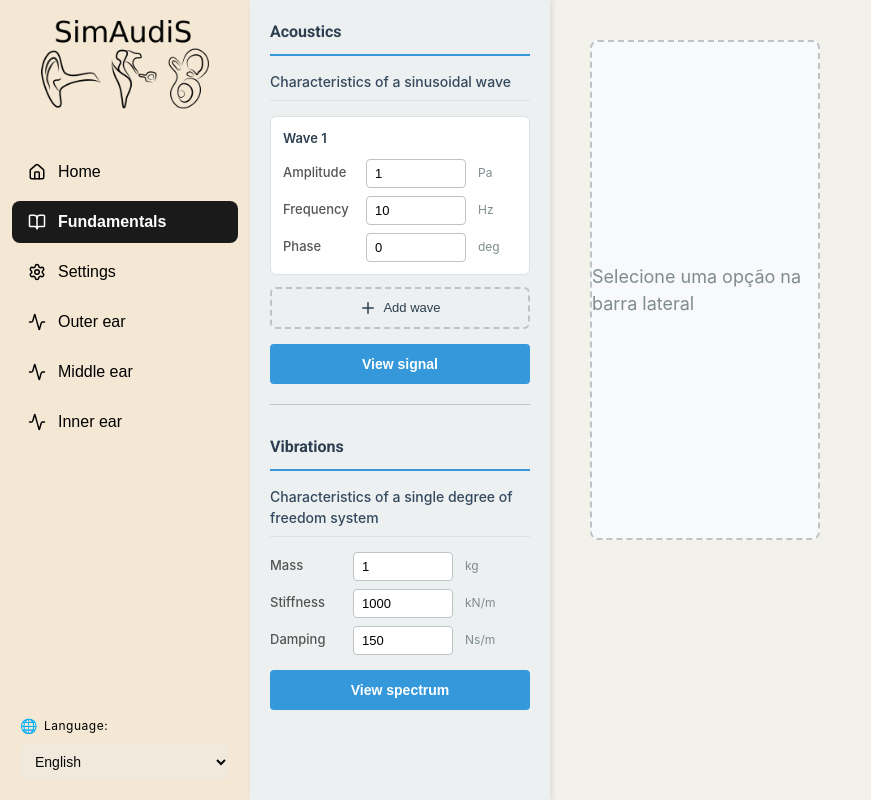
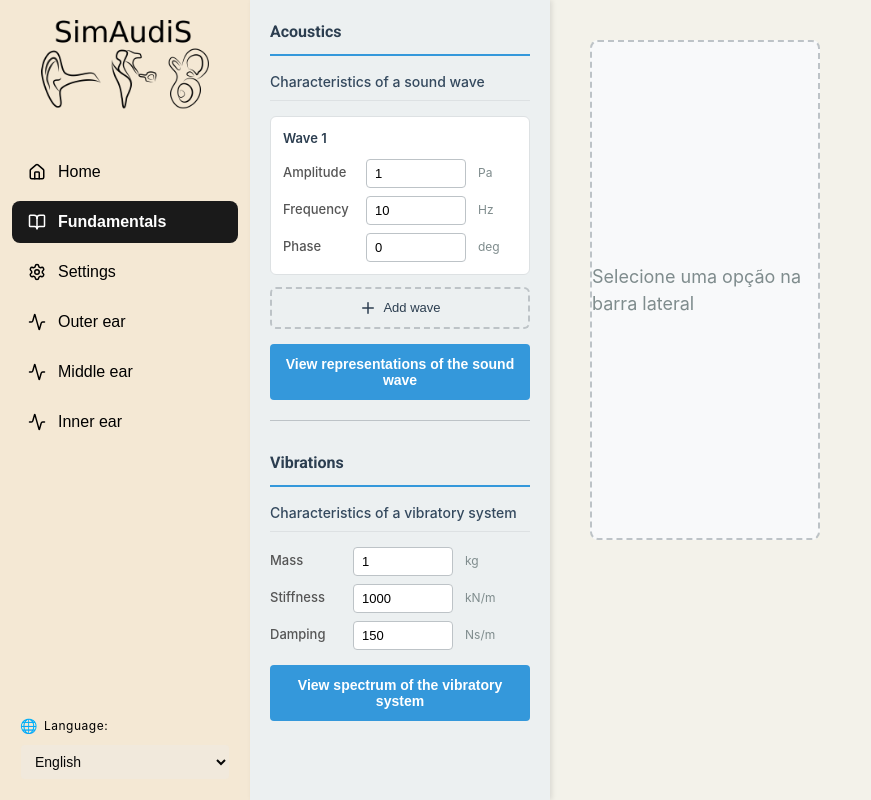
Before and after one commit to LucasCostaLobato/auditory-system-frontend, a React (Vite) app: page / in a window 1280 px wide. Both pictures are taken after a click on the button "Fundamentals". Shown: the whole page, without its empty margins (0-871 px from the left). Built offline with nearby package versions, Linux system fonts and the light colour scheme.

Commit message:
Text fix in Fundamentals page

```diff
--- a/src/components/sidebars/FundamentalsSidebar.jsx
+++ b/src/components/sidebars/FundamentalsSidebar.jsx
@@ -193,7 +193,7 @@ const FundamentalsSidebar = ({ onViewSignal, onViewSpectrum }) => {
             className="fundamentals-button"
             onClick={handleViewSpectrum}
           >
-            {t('fundamentals.viewSpectrum')}
+            {t('fundamentals.viewSpectrumVibSystem')}
           </button>
         </div>
       </div>
--- a/src/translations.json
+++ b/src/translations.json
@@ -10,14 +10,14 @@
     },
     "fundamentals": {
       "acousticsSection": "Acústica",
-      "sineWaveSubsection": "Características de uma onda senoidal",
+      "sineWaveSubsection": "Características de uma onda sonora",
       "amplitude": "Amplitude",
       "frequency": "Frequência",
       "phase": "Fase",
       "wave": "Onda",
       "addWave": "Adicionar onda",
       "removeWave": "Remover onda",
-      "viewSignal": "Ver sinal",
+      "viewSignal": "Ver representações da onda sonora",
       "clickToView": "Clique em \"Ver sinal\" para visualizar os gráficos",
       "timeGraphTitle": "Sinal no Domínio do Tempo",
       "spectrumGraphTitle": "Espectro de Frequência",
@@ -31,11 +31,11 @@
       "explanationBullet4": "Nos gráficos ao lado, ambos os domínios são expostos. Experimente variar a frequência, amplitude e fase da onda senoidal para verificar como sua representação no domínio do tempo e frequência é alterada;",
       "explanationBullet5": "Por fim, experimente compor uma onda sonora por diferentes senoidais com diferentes parâmetros e, assim, verificar suas representações nos domínios temporal e espectral.",
       "vibrationsSection": "Vibrações",
-      "sdofSubsection": "Características de um sistema de um grau de liberdade",
+      "sdofSubsection": "Características de um sistema vibratório",
       "mass": "Massa",
       "stiffness": "Rigidez",
       "damping": "Amortecimento",
-      "viewSpectrum": "Ver espectro",
+      "viewSpectrumVibSystem": "Ver espectro do sistema vibratório",
       "vibrationGraphTitle": "Função de Resposta em Frequência (FRF)",
       "vibrationFrequencyAxis": "Frequência [Hz]",
       "vibrationAmplitudeAxis": "Amplitude [um/N]",
@@ -187,14 +187,14 @@
     },
     "fundamentals": {
       "acousticsSection": "Acoustics",
-      "sineWaveSubsection": "Characteristics of a sinusoidal wave",
+      "sineWaveSubsection": "Characteristics of a sound wave",
       "amplitude": "Amplitude",
       "frequency": "Frequency",
       "phase": "Phase",
       "wave": "Wave",
       "addWave": "Add wave",
       "removeWave": "Remove wave",
-      "viewSignal": "View signal",
+      "viewSignal": "View representations of the sound wave",
       "clickToView": "Click \"View signal\" to display the graphs",
       "timeGraphTitle": "Time Domain Signal",
       "spectrumGraphTitle": "Frequency Spectrum",
@@ -208,11 +208,11 @@
       "explanationBullet4": "In the graphs beside, both domains are displayed. Try varying the frequency, amplitude, and phase of the sinusoidal wave to see how its representation in the time and frequency domains changes;",
       "explanationBullet5": "Finally, try composing a sound wave from different sinusoids with different parameters and thus verify their representations in the time and spectral domains.",
       "vibrationsSection": "Vibrations",
-      "sdofSubsection": "Characteristics of a single degree of freedom system",
+      "sdofSubsection": "Characteristics of a vibratory system",
       "mass": "Mass",
       "stiffness": "Stiffness",
       "damping": "Damping",
-      "viewSpectrum": "View spectrum",
+      "viewSpectrumVibSystem": "View spectrum of the vibratory system",
       "vibrationGraphTitle": "Frequency Response Function (FRF)",
       "vibrationFrequencyAxis": "Frequency [Hz]",
       "vibrationAmplitudeAxis": "Amplitude [um/N]",
@@ -364,14 +364,14 @@
     },
     "fundamentals": {
       "acousticsSection": "Acústica",
-      "sineWaveSubsection": "Características de una onda senoidal",
+      "sineWaveSubsection": "Características de una onda sonora",
       "amplitude": "Amplitud",
       "frequency": "Frecuencia",
       "phase": "Fase",
       "wave": "Onda",
       "addWave": "Agregar onda",
       "removeWave": "Eliminar onda",
-      "viewSignal": "Ver señal",
+      "viewSignal": "Ver representaciones de la onda sonora",
       "clickToView": "Haga clic en \"Ver señal\" para visualizar los gráficos",
       "timeGraphTitle": "Señal en el Dominio del Tiempo",
       "spectrumGraphTitle": "Espectro de Frecuencia",
@@ -385,11 +385,11 @@
       "explanationBullet4": "En los gráficos al lado, ambos dominios se muestran. Intente variar la frecuencia, amplitud y fase de la onda senoidal para ver cómo cambia su representación en los dominios del tiempo y la frecuencia;",
       "explanationBullet5": "Por último, intente componer una onda sonora con diferentes senoidales con diferentes parámetros y así verificar sus representaciones en los dominios temporal y espectral.",
       "vibrationsSection": "Vibraciones",
-      "sdofSubsection": "Características de un sistema de un grado de libertad",
+      "sdofSubsection": "Características de un sistema vibratorio",
       "mass": "Masa",
       "stiffness": "Rigidez",
       "damping": "Amortiguamiento",
-      "viewSpectrum": "Ver espectro",
+      "viewSpectrumVibSystem": "Ver espectro de un sistema vibratorio",
       "vibrationGraphTitle": "Función de Respuesta en Frecuencia (FRF)",
       "vibrationFrequencyAxis": "Frecuencia [Hz]",
       "vibrationAmplitudeAxis": "Amplitud [um/N]",
```
